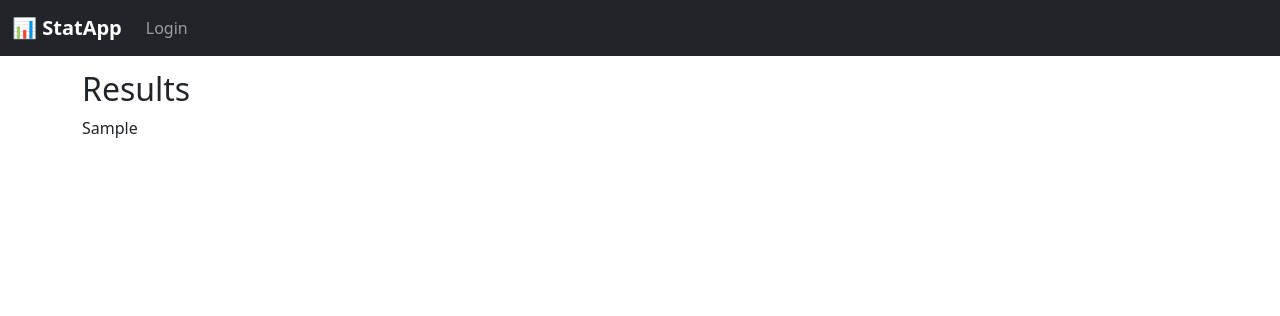
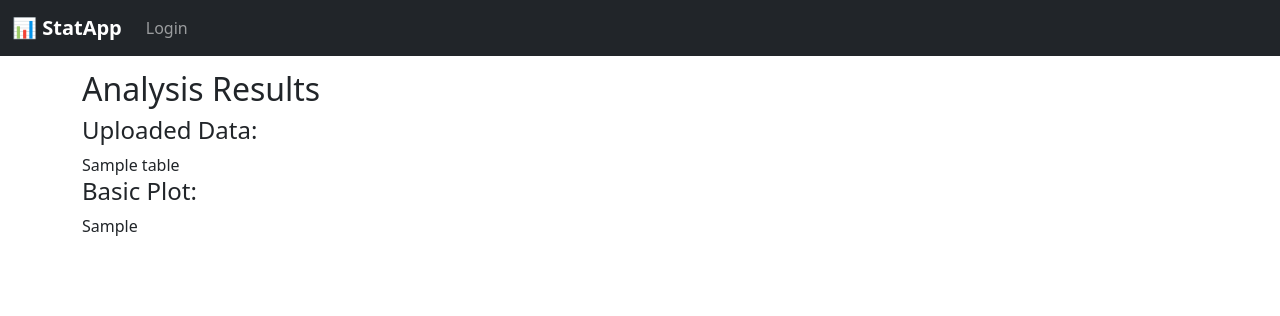
Before and after one commit to Kidanedg/stat-decision-maker, a Flask app: template templates/results.html in a window 1280 px wide. Shown: the top 316 px of the page. Run offline with Flask 3, Linux system fonts and the light colour scheme; the template is opened without the code that fills it: most values are stand-ins (such as "Sample title", 1, 10 or a date in 2020).

Commit message:
Update results.html

```diff
--- a/templates/results.html
+++ b/templates/results.html
@@ -1,7 +1,14 @@
 {% extends "base.html" %}
 {% block content %}
-<h2>Results</h2>
-<div>
-  {{ plot_html | safe }}
-</div>
+<h2>Analysis Results</h2>
+
+{% if tables %}
+  <h4>Uploaded Data:</h4>
+  {{ tables[0]|safe }}
+{% endif %}
+
+{% if graph_html %}
+  <h4>Basic Plot:</h4>
+  <div>{{ graph_html | safe }}</div>
+{% endif %}
 {% endblock %}
```
